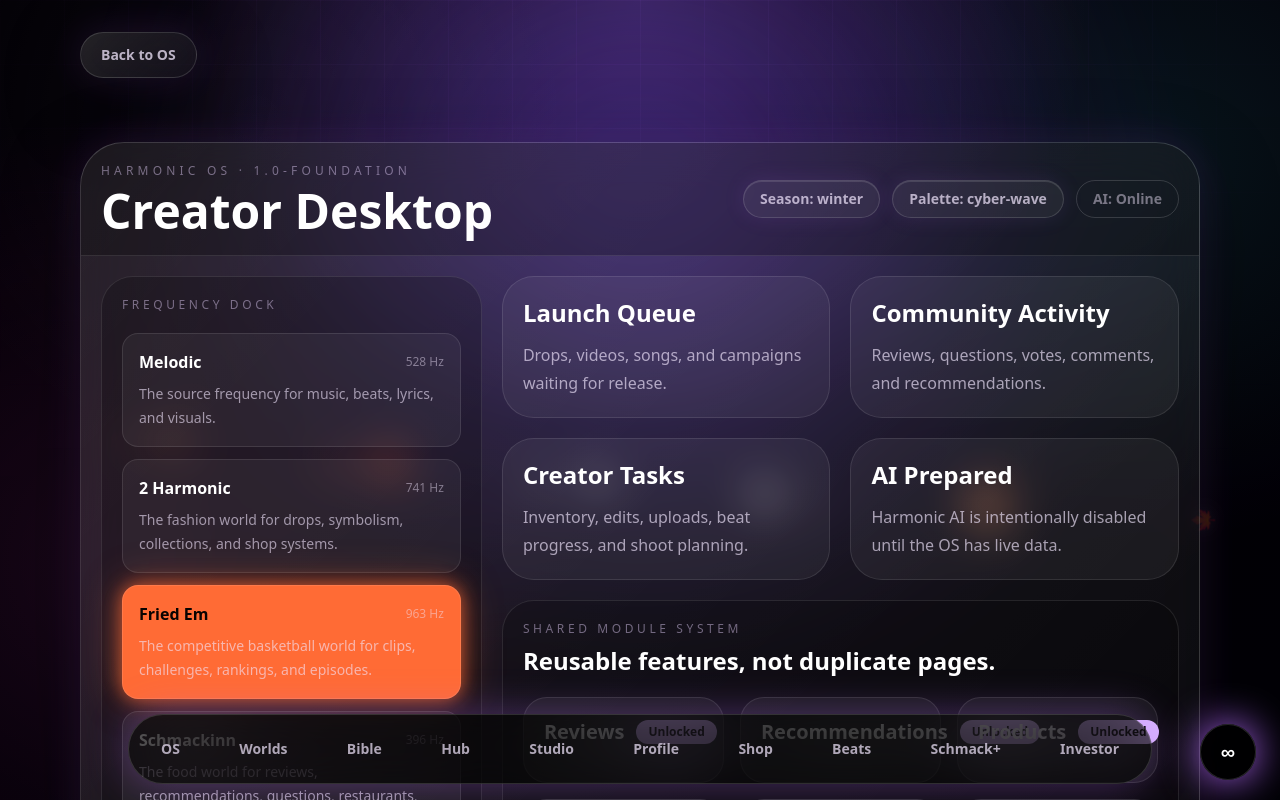
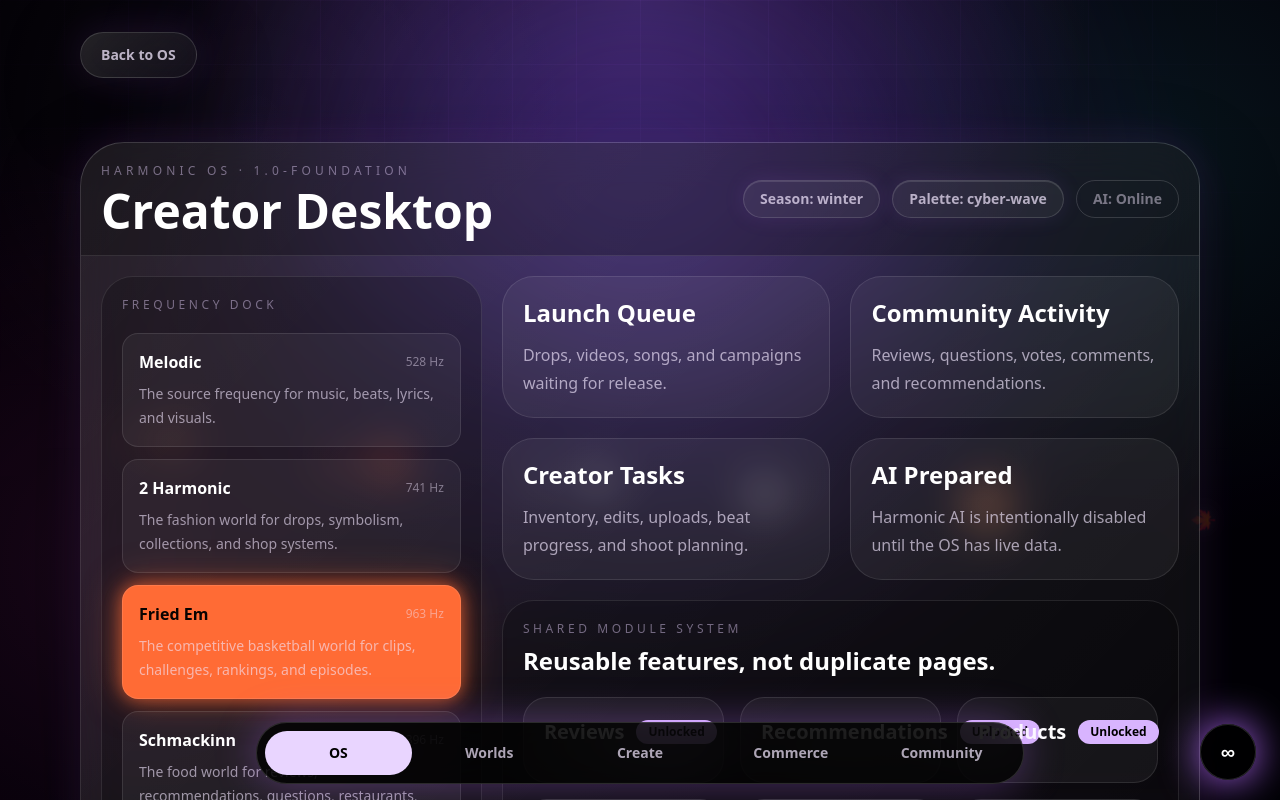
Before and after one commit to thatsmelodic/harmonic-os, a Next.js app: page /hub in a window 1280 px wide. Shown: the top 800 px of the page. Built offline with nearby package versions, Linux system fonts and the light colour scheme.

Commit message:
Organize global dock into coordinated navigation menus

```diff
--- a/components/FrequencyDock.tsx
+++ b/components/FrequencyDock.tsx
@@ -1,25 +1,108 @@
-const links = [
-  ['OS', '/'],
-  ['Worlds', '/#worlds'],
-  ['Bible', '/#bible'],
-  ['Hub', '/hub'],
-  ['Studio', '/studio'],
-  ['Profile', '/profile'],
-  ['Shop', '/shop'],
-  ['Beats', '/beats'],
-  ['Schmack+', '/community/schmackinn'],
-  ['Investor', '/investors'],
+'use client';
+
+import Link from 'next/link';
+import { usePathname } from 'next/navigation';
+import { useEffect, useRef, useState } from 'react';
+
+type DockGroup = {
+  label: string;
+  items: Array<{ label: string; href: string; note: string }>;
+};
+
+const groups: DockGroup[] = [
+  {
+    label: 'OS',
+    items: [
+      { label: 'Home', href: '/', note: 'Main Harmonic OS entry.' },
+      { label: 'Bible', href: '/bible', note: 'Lore, symbols, philosophy, and world meaning.' },
+      { label: 'Hub', href: '/hub', note: 'Your connected activity and operating hub.' },
+    ],
+  },
+  {
+    label: 'Worlds',
+    items: [
+      { label: 'World Directory', href: '/universe', note: 'See every frequency in one place.' },
+      { label: 'Melodic', href: '/worlds/melodic', note: 'Music and creator identity.' },
+      { label: '2 Harmonic', href: '/worlds/harmonic', note: 'Fashion world and brand experience.' },
+      { label: 'Fried Em', href: '/worlds/fried-em', note: 'Basketball world and episodes.' },
+      { label: 'Schmackinn', href: '/worlds/schmackinn', note: 'Food, reviews, and culture.' },
+      { label: 'Business', href: '/worlds/business', note: 'Founder and business frequency.' },
+    ],
+  },
+  {
+    label: 'Create',
+    items: [
+      { label: 'Creator Studio', href: '/studio', note: 'Build, manage, and publish.' },
+      { label: 'Profile', href: '/profile', note: 'Identity, progress, and settings.' },
+    ],
+  },
+  {
+    label: 'Commerce',
+    items: [
+      { label: '2 Harmonic Shop', href: '/shop', note: 'Live collections, inventory, and reservations.' },
+      { label: 'Beats', href: '/beats', note: 'Music catalog and licensing.' },
+    ],
+  },
+  {
+    label: 'Community',
+    items: [
+      { label: 'Schmack+', href: '/community/schmackinn', note: 'Community activity and recommendations.' },
+      { label: 'Investor', href: '/investors', note: 'Business vision and investor access.' },
+    ],
+  },
 ];
 
 export function FrequencyDock() {
+  const pathname = usePathname();
+  const [openGroup, setOpenGroup] = useState<string | null>(null);
+  const dockRef = useRef<HTMLElement>(null);
+
+  useEffect(() => {
+    setOpenGroup(null);
+  }, [pathname]);
+
+  useEffect(() => {
+    const closeOutside = (event: PointerEvent) => {
+      if (!dockRef.current?.contains(event.target as Node)) setOpenGroup(null);
+    };
+    window.addEventListener('pointerdown', closeOutside);
+    return () => window.removeEventListener('pointerdown', closeOutside);
+  }, []);
+
   return (
-    <nav className="fixed bottom-3 left-1/2 z-50 w-[calc(100%-20px)] max-w-5xl -translate-x-1/2 rounded-full border border-white/15 bg-black/55 px-2 py-2 shadow-purple-glow backdrop-blur-2xl md:bottom-4 md:px-3 md:py-3">
-      <div className="flex items-center gap-2 overflow-x-auto overscroll-x-contain px-1 [scrollbar-width:none] [&::-webkit-scrollbar]:hidden md:justify-between">
-        {links.map(([label, href]) => (
-          <a key={href} href={href} className="whitespace-nowrap rounded-full px-4 py-3 text-sm font-black text-purple-100/70 transition hover:bg-purple-200 hover:text-black focus-visible:bg-purple-200 focus-visible:text-black focus-visible:outline-none">
-            {label}
-          </a>
-        ))}
+    <nav ref={dockRef} className="fixed bottom-3 left-1/2 z-[850] w-[calc(100%-20px)] max-w-3xl -translate-x-1/2 rounded-[2rem] border border-white/15 bg-black/80 p-2 shadow-purple-glow backdrop-blur-2xl md:bottom-4">
+      <div className="grid grid-cols-5 gap-1">
+        {groups.map((group) => {
+          const active = group.items.some((item) => item.href === '/' ? pathname === '/' : pathname.startsWith(item.href));
+          const open = openGroup === group.label;
+
+          return (
+            <div key={group.label} className="relative">
+              {open && (
+                <div className="absolute bottom-[calc(100%+.65rem)] left-1/2 w-[min(88vw,330px)] -translate-x-1/2 overflow-hidden rounded-[1.6rem] border border-white/12 bg-black/95 p-2 shadow-[0_0_70px_rgba(183,108,255,.25)] backdrop-blur-2xl">
+                  <p className="px-3 pb-2 pt-1 text-[.62rem] font-black uppercase tracking-[.28em] text-white/35">{group.label}</p>
+                  <div className="grid gap-1">
+                    {group.items.map((item) => (
+                      <Link key={item.href} href={item.href} className={`rounded-[1.1rem] px-3 py-3 transition hover:bg-white/10 ${pathname === item.href || (item.href !== '/' && pathname.startsWith(item.href)) ? 'bg-purple-200 text-black' : 'text-white'}`}>
+                        <span className="block text-sm font-black">{item.label}</span>
+                        <span className={`mt-1 block text-[.68rem] leading-4 ${pathname === item.href || (item.href !== '/' && pathname.startsWith(item.href)) ? 'text-black/60' : 'text-white/38'}`}>{item.note}</span>
+                      </Link>
+                    ))}
+                  </div>
+                </div>
+              )}
+
+              <button
+                type="button"
+                onClick={() => setOpenGroup(open ? null : group.label)}
+                className={`w-full rounded-full px-1 py-3 text-[.72rem] font-black transition sm:text-sm ${active || open ? 'bg-purple-200 text-black' : 'text-purple-100/70 hover:bg-white/10 hover:text-white'}`}
+                aria-expanded={open}
+              >
+                {group.label}
+              </button>
+            </div>
+          );
+        })}
       </div>
     </nav>
   );
```
